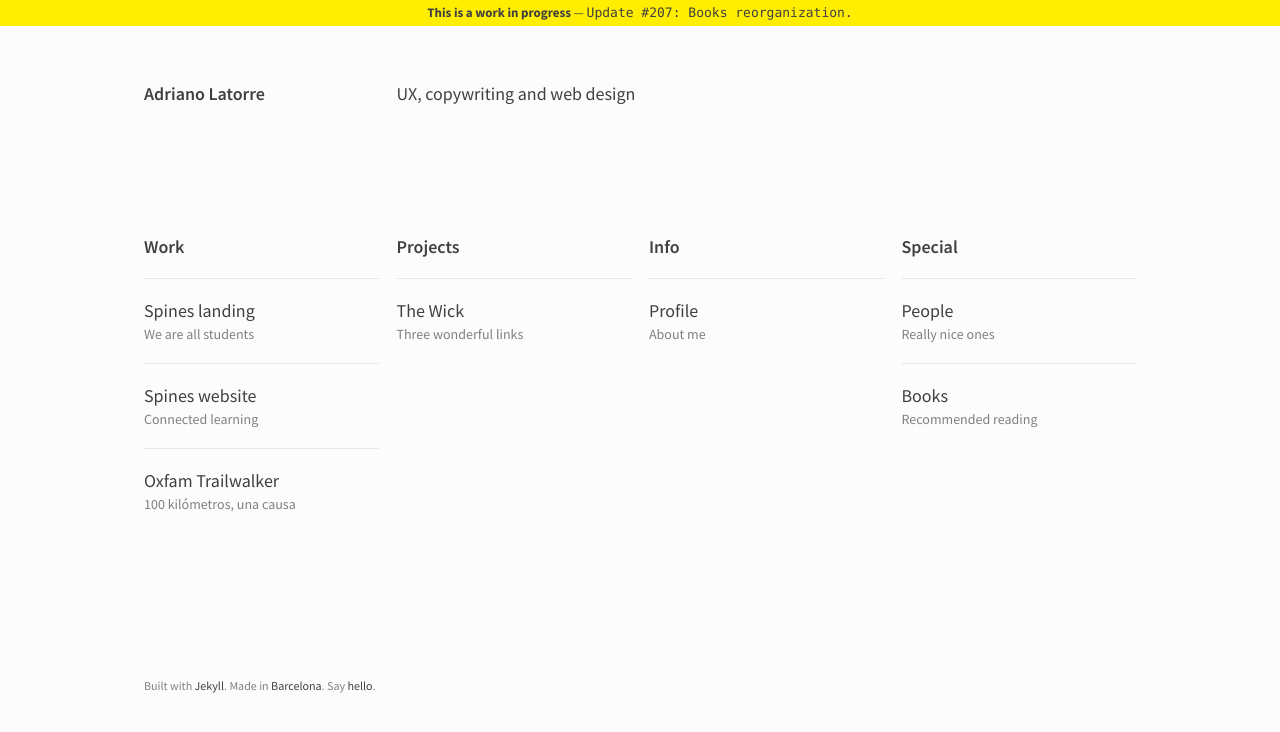
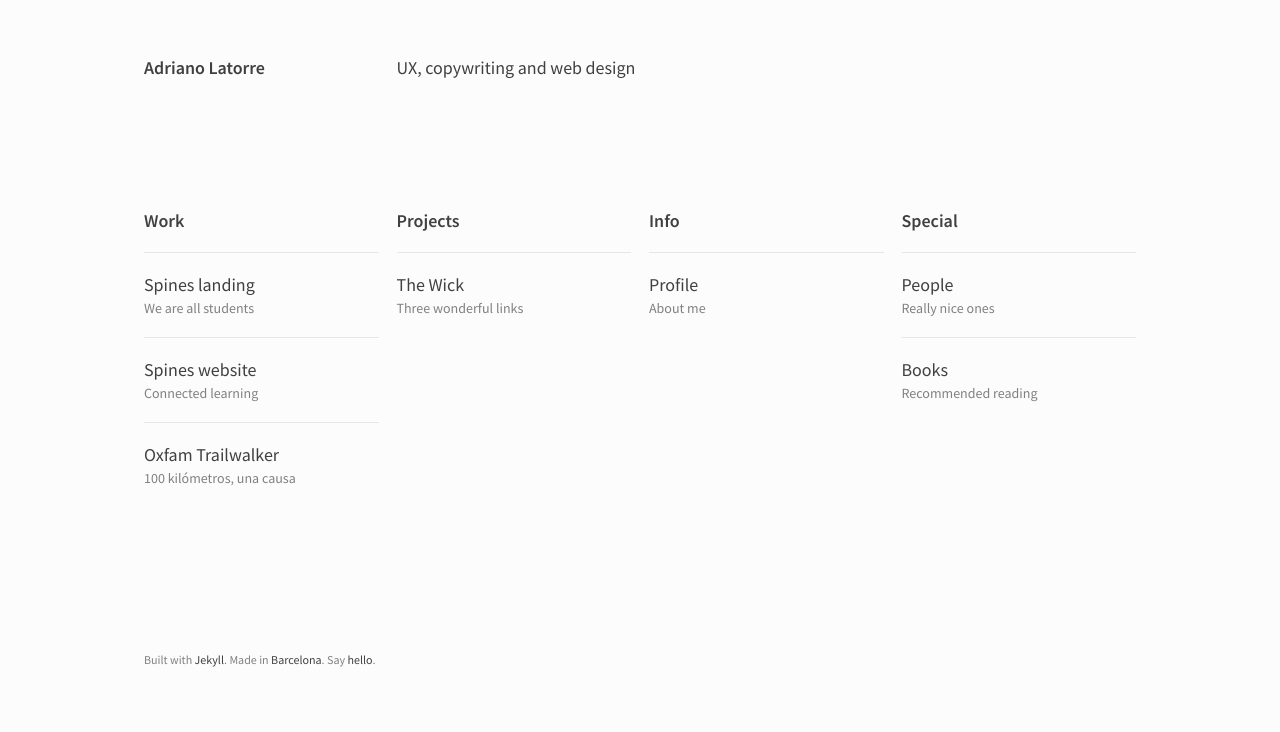
Before and after one commit to AdrianoLatorre/adriano.latorre.info, a Jekyll site: the page built from index.html, in a window 1280 px wide. Shown: the top 732 px of the page. Built offline with Jekyll 4.4.1, drawn with Linux system fonts in a browser that asks for light colours.

Commit message:
Remove commit bar forever

```diff
--- a/_layouts/default.html
+++ b/_layouts/default.html
@@ -2,7 +2,6 @@
 <html>
 {% include head.html %}
 <body>
-  <div class="commit-bar"><strong>This is a work in progress</strong> — <span>Update #207: Books reorganization.</span></div>
   <div class="container">
     {% include header.html %}
     {{ content }}
--- a/_sass/objects.scss
+++ b/_sass/objects.scss
@@ -1,14 +1,4 @@
 // objects.scss: cosmetic-free design patterns (OOCSS).
-
-.commit-bar {
-  background-color: $yellow-alert;
-  font-size: $f13;
-  padding: .25em 1em;
-  text-align: center;
-  span {
-    font-family: Consolas, Inconsolata, monospace;
-  }
-}
 
 .container {
   margin: 0 auto 6em;
```
